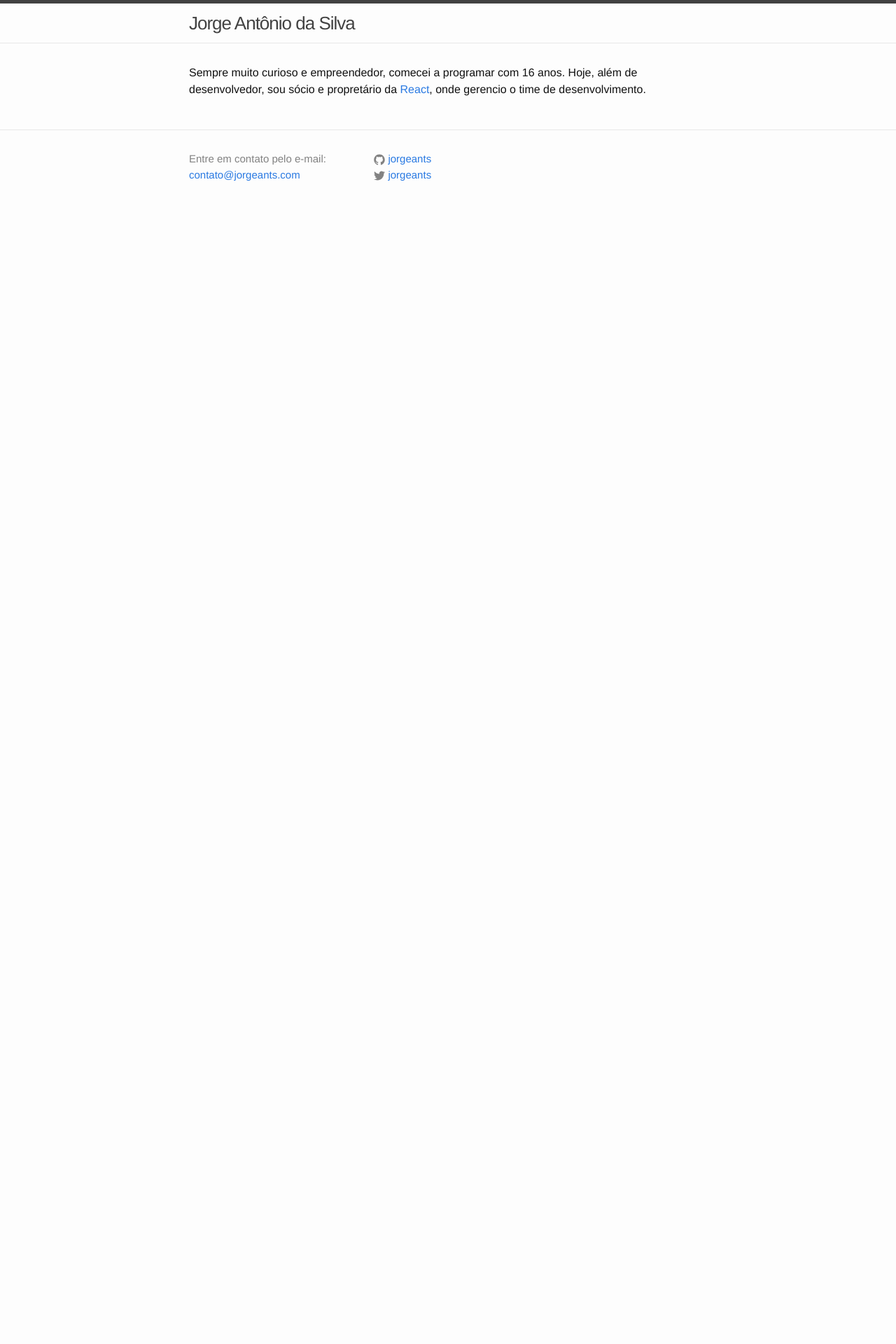
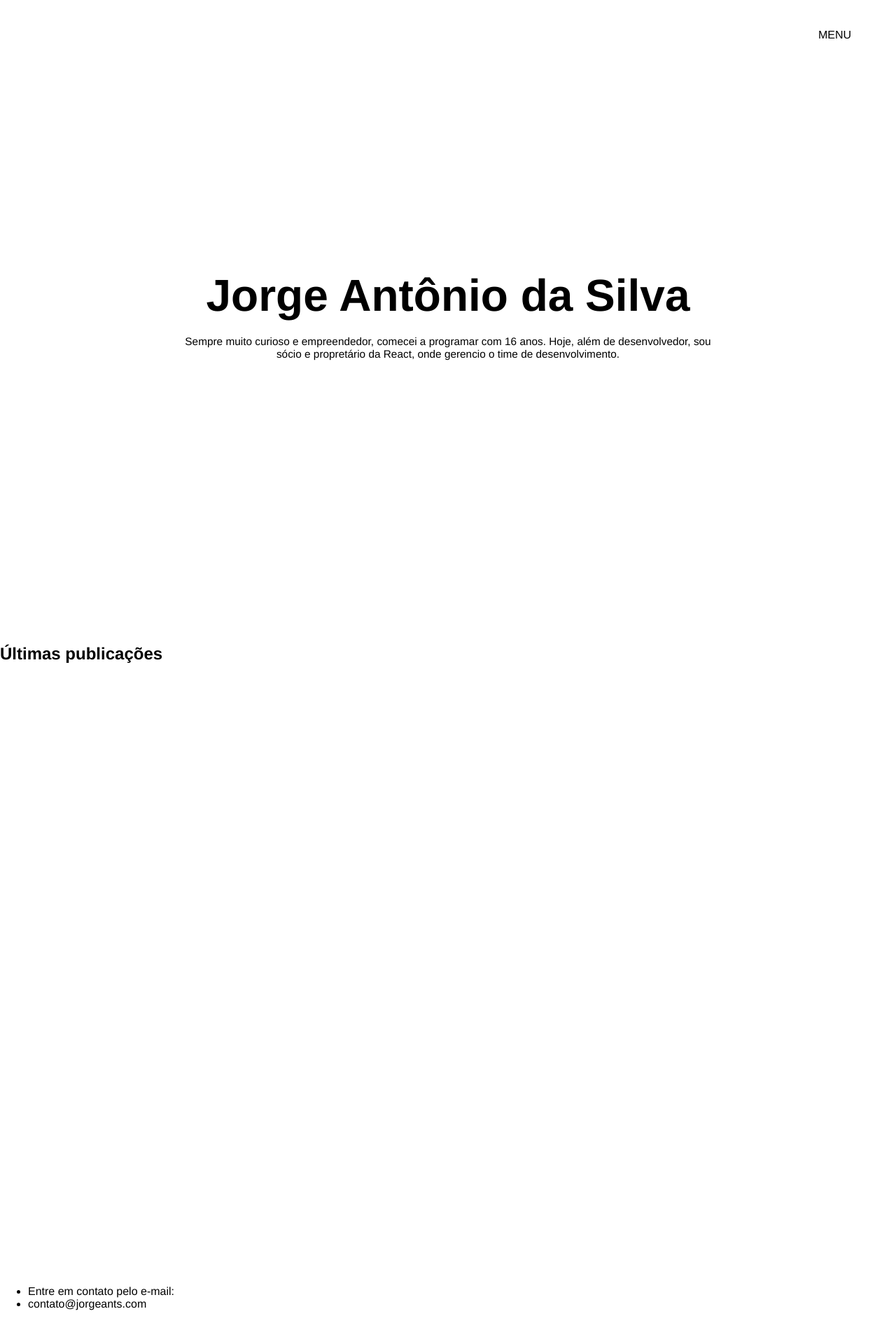
Before and after one commit to jorgeants/jorgeants.github.io, a Jekyll site: the page built from about.md, in a window 1280 px wide. Shown: the top 1920 px of the page at 70% size. Built offline with Jekyll 4.4.1, drawn with Linux system fonts in a browser that asks for light colours; before the commit the page ends 900 px from its top, so only the background shows below that.

Commit message:
Publicação

```diff
--- a/_includes/header.html
+++ b/_includes/header.html
@@ -1,27 +1,7 @@
-<header class="site-header">
+<header>
 
-  <div class="wrapper">
-
-    <a class="site-title" href="{{ site.baseurl }}/">{{ site.title }}</a>
-
-<!--     <nav class="site-nav">
-      <a href="#" class="menu-icon">
-        <svg viewBox="0 0 18 15">
-          <path fill="#424242" d="M18,1.484c0,0.82-0.665,1.484-1.484,1.484H1.484C0.665,2.969,0,2.304,0,1.484l0,0C0,0.665,0.665,0,1.484,0 h15.031C17.335,0,18,0.665,18,1.484L18,1.484z"/>
-          <path fill="#424242" d="M18,7.516C18,8.335,17.335,9,16.516,9H1.484C0.665,9,0,8.335,0,7.516l0,0c0-0.82,0.665-1.484,1.484-1.484 h15.031C17.335,6.031,18,6.696,18,7.516L18,7.516z"/>
-          <path fill="#424242" d="M18,13.516C18,14.335,17.335,15,16.516,15H1.484C0.665,15,0,14.335,0,13.516l0,0 c0-0.82,0.665-1.484,1.484-1.484h15.031C17.335,12.031,18,12.696,18,13.516L18,13.516z"/>
-        </svg>
-      </a>
-
-      <div class="trigger">
-        {% for my_page in site.pages %}
-          {% if my_page.title %}
-          <a class="page-link" href="{{ my_page.url | prepend: site.baseurl }}">{{ my_page.title }}</a>
-          {% endif %}
-        {% endfor %}
-      </div>
-    </nav>
-
-  </div> -->
+    <div class="menu">
+        <a href="#">MENU</a>
+    </div>
 
 </header>
--- a/_layouts/default.html
+++ b/_layouts/default.html
@@ -7,17 +7,36 @@
 
     {% include header.html %}
 
-    <div class="page-content">
-      <div class="wrapper">
-        <p>{{ site.description }}</p>
+    <section class="initial">
+      <div class="inner-initial">
+        <h1 class="name">{{ site.title }}</h1>
+        <p class="description">{{ site.description }}</p>
       </div>
-    </div>
+    </section>
+
+    <section class="posts">
+
+      <h2>Últimas publicações</h2>
+
+      <article>
+
+      </article>
+
+      <article>
+
+      </article>
+
+      <article>
+
+      </article>
+
+    </section>
 
     {% include footer.html %}
 
   </body>
 
-  <script>
+  <!-- <script>
     (function(i,s,o,g,r,a,m){i['GoogleAnalyticsObject']=r;i[r]=i[r]||function(){
     (i[r].q=i[r].q||[]).push(arguments)},i[r].l=1*new Date();a=s.createElement(o),
     m=s.getElementsByTagName(o)[0];a.async=1;a.src=g;m.parentNode.insertBefore(a,m)
@@ -26,6 +45,6 @@
     ga('create', 'UA-38178268-1', 'auto');
     ga('send', 'pageview');
 
-  </script>
+  </script> -->
 
 </html>
--- /dev/null
+++ b/_sass/_normalize.scss
@@ -0,0 +1,424 @@
+/*! normalize.css v3.0.3 | MIT License | github.com/necolas/normalize.css */
+
+/**
+ * 1. Set default font family to sans-serif.
+ * 2. Prevent iOS and IE text size adjust after device orientation change,
+ *    without disabling user zoom.
+ */
+
+html {
+  font-family: sans-serif; /* 1 */
+  -ms-text-size-adjust: 100%; /* 2 */
+  -webkit-text-size-adjust: 100%; /* 2 */
+}
+
+/**
+ * Remove default margin.
+ */
+
+body {
+  margin: 0;
+}
+
+/* HTML5 display definitions
+   ========================================================================== */
+
+/**
+ * Correct `block` display not defined for any HTML5 element in IE 8/9.
+ * Correct `block` display not defined for `details` or `summary` in IE 10/11
+ * and Firefox.
+ * Correct `block` display not defined for `main` in IE 11.
+ */
+
+article,
+aside,
+details,
+figcaption,
+figure,
+footer,
+header,
+hgroup,
+main,
+menu,
+nav,
+section,
+summary {
+  display: block;
+}
+
+/**
+ * 1. Correct `inline-block` display not defined in IE 8/9.
+ * 2. Normalize vertical alignment of `progress` in Chrome, Firefox, and Opera.
+ */
+
+audio,
+canvas,
+progress,
+video {
+  display: inline-block; /* 1 */
+  vertical-align: baseline; /* 2 */
+}
+
+/**
+ * Prevent modern browsers from displaying `audio` without controls.
+ * Remove excess height in iOS 5 devices.
+ */
+
+audio:not([controls]) {
+  display: none;
+  height: 0;
+}
+
+/**
+ * Address `[hidden]` styling not present in IE 8/9/10.
+ * Hide the `template` element in IE 8/9/10/11, Safari, and Firefox < 22.
+ */
+
+[hidden],
+template {
+  display: none;
+}
+
+/* Links
+   ========================================================================== */
+
+/**
+ * Remove the gray background color from active links in IE 10.
+ */
+
+a {
+  background-color: transparent;
+}
+
+/**
+ * Improve readability of focused elements when they are also in an
+ * active/hover state.
+ */
+
+a:active,
+a:hover {
+  outline: 0;
+}
+
+/* Text-level semantics
+   ========================================================================== */
+
+/**
+ * Address styling not present in IE 8/9/10/11, Safari, and Chrome.
+ */
+
+abbr[title] {
+  border-bottom: 1px dotted;
+}
+
+/**
+ * Address style set to `bolder` in Firefox 4+, Safari, and Chrome.
+ */
+
+b,
+strong {
+  font-weight: bold;
+}
+
+/**
+ * Address styling not present in Safari and Chrome.
+ */
+
+dfn {
+  font-style: italic;
+}
+
+/**
+ * Address variable `h1` font-size and margin within `section` and `article`
+ * contexts in Firefox 4+, Safari, and Chrome.
+ */
+
+h1 {
+  font-size: 2em;
+  margin: 0.67em 0;
+}
+
+/**
+ * Address styling not present in IE 8/9.
+ */
+
+mark {
+  background: #ff0;
+  color: #000;
+}
+
+/**
+ * Address inconsistent and variable font size in all browsers.
+ */
+
+small {
+  font-size: 80%;
+}
+
+/**
+ * Prevent `sub` and `sup` affecting `line-height` in all browsers.
+ */
+
+sub,
+sup {
+  font-size: 75%;
+  line-height: 0;
+  position: relative;
+  vertical-align: baseline;
+}
+
+sup {
+  top: -0.5em;
+}
+
+sub {
+  bottom: -0.25em;
+}
+
+/* Embedded content
+   ========================================================================== */
+
+/**
+ * Remove border when inside `a` element in IE 8/9/10.
+ */
+
+img {
+  border: 0;
+}
+
+/**
+ * Correct overflow not hidden in IE 9/10/11.
+ */
+
+svg:not(:root) {
+  overflow: hidden;
+}
+
+/* Grouping content
+   ========================================================================== */
+
+/**
+ * Address margin not present in IE 8/9 and Safari.
+ */
+
+figure {
+  margin: 1em 40px;
+}
+
+/**
+ * Address differences between Firefox and other browsers.
+ */
+
+hr {
+  box-sizing: content-box;
+  height: 0;
+}
+
+/**
+ * Contain overflow in all browsers.
+ */
+
+pre {
+  overflow: auto;
+}
+
+/**
+ * Address odd `em`-unit font size rendering in all browsers.
+ */
+
+code,
+kbd,
+pre,
+samp {
+  font-family: monospace, monospace;
+  font-size: 1em;
+}
+
+/* Forms
+   ========================================================================== */
+
+/**
+ * Known limitation: by default, Chrome and Safari on OS X allow very limited
+ * styling of `select`, unless a `border` property is set.
+ */
+
+/**
+ * 1. Correct color not being inherited.
+ *    Known issue: affects color of disabled elements.
+ * 2. Correct font properties not being inherited.
+ * 3. Address margins set differently in Firefox 4+, Safari, and Chrome.
+ */
+
+button,
+input,
+optgroup,
+select,
+textarea {
+  color: inherit; /* 1 */
+  font: inherit; /* 2 */
+  margin: 0; /* 3 */
+}
+
+/**
+ * Address `overflow` set to `hidden` in IE 8/9/10/11.
+ */
+
+button {
+  overflow: visible;
+}
+
+/**
+ * Address inconsistent `text-transform` inheritance for `button` and `select`.
+ * All other form control elements do not inherit `text-transform` values.
+ * Correct `button` style inheritance in Firefox, IE 8/9/10/11, and Opera.
+ * Correct `select` style inheritance in Firefox.
+ */
+
+button,
+select {
+  text-transform: none;
+}
+
+/**
+ * 1. Avoid the WebKit bug in Android 4.0.* where (2) destroys native `audio`
+ *    and `video` controls.
+ * 2. Correct inability to style clickable `input` types in iOS.
+ * 3. Improve usability and consistency of cursor style between image-type
+ *    `input` and others.
+ */
+
+button,
+html input[type="button"], /* 1 */
+input[type="reset"],
+input[type="submit"] {
+  -webkit-appearance: button; /* 2 */
+  cursor: pointer; /* 3 */
+}
+
+/**
+ * Re-set default cursor for disabled elements.
+ */
+
+button[disabled],
+html input[disabled] {
+  cursor: default;
+}
+
+/**
+ * Remove inner padding and border in Firefox 4+.
+ */
+
+button::-moz-focus-inner,
+input::-moz-focus-inner {
+  border: 0;
+  padding: 0;
+}
+
+/**
+ * Address Firefox 4+ setting `line-height` on `input` using `!important` in
+ * the UA stylesheet.
+ */
+
+input {
+  line-height: normal;
+}
+
+/**
+ * It's recommended that you don't attempt to style these elements.
+ * Firefox's implementation doesn't respect box-sizing, padding, or width.
+ *
+ * 1. Address box sizing set to `content-box` in IE 8/9/10.
+ * 2. Remove excess padding in IE 8/9/10.
+ */
+
+input[type="checkbox"],
+input[type="radio"] {
+  box-sizing: border-box; /* 1 */
+  padding: 0; /* 2 */
+}
+
+/**
+ * Fix the cursor style for Chrome's increment/decrement buttons. For certain
+ * `font-size` values of the `input`, it causes the cursor style of the
+ * decrement button to change from `default` to `text`.
+ */
+
+input[type="number"]::-webkit-inner-spin-button,
+input[type="number"]::-webkit-outer-spin-button {
+  height: auto;
+}
+
+/**
+ * 1. Address `appearance` set to `searchfield` in Safari and Chrome.
+ * 2. Address `box-sizing` set to `border-box` in Safari and Chrome.
+ */
+
+input[type="search"] {
+  -webkit-appearance: textfield; /* 1 */
+  box-sizing: content-box; /* 2 */
+}
+
+/**
+ * Remove inner padding and search cancel button in Safari and Chrome on OS X.
+ * Safari (but not Chrome) clips the cancel button when the search input has
+ * padding (and `textfield` appearance).
+ */
+
+input[type="search"]::-webkit-search-cancel-button,
+input[type="search"]::-webkit-search-decoration {
+  -webkit-appearance: none;
+}
+
+/**
+ * Define consistent border, margin, and padding.
+ */
+
+fieldset {
+  border: 1px solid #c0c0c0;
+  margin: 0 2px;
+  padding: 0.35em 0.625em 0.75em;
+}
+
+/**
+ * 1. Correct `color` not being inherited in IE 8/9/10/11.
+ * 2. Remove padding so people aren't caught out if they zero out fieldsets.
+ */
+
+legend {
+  border: 0; /* 1 */
+  padding: 0; /* 2 */
+}
+
+/**
+ * Remove default vertical scrollbar in IE 8/9/10/11.
+ */
+
+textarea {
+  overflow: auto;
+}
+
+/**
+ * Don't inherit the `font-weight` (applied by a rule above).
+ * NOTE: the default cannot safely be changed in Chrome and Safari on OS X.
+ */
+
+optgroup {
+  font-weight: bold;
+}
+
+/* Tables
+   ========================================================================== */
+
+/**
+ * Remove most spacing between table cells.
+ */
+
+table {
+  border-collapse: collapse;
+  border-spacing: 0;
+}
+
+td,
+th {
+  padding: 0;
+}
--- /dev/null
+++ b/_sass/_style.scss
@@ -0,0 +1,54 @@
+html, body{
+	font: 100% Helvetica, Arial, sans-serif;
+	height: 100%;
+	min-height: 100%;
+}
+
+a{
+	text-decoration: none;
+	color: #000;
+}
+
+header{
+	height: 100px;
+	position: absolute;
+	display: table;
+	right: 5%;
+	z-index: 2;
+	.menu{
+		display: table-cell;
+		vertical-align: middle;
+		font-weight: 300;
+	}
+}
+
+section{
+	width: 100%;
+	height: auto;
+	min-height: 100%;
+	&.initial{
+		position: relative;
+		display: table;
+		.inner-initial{
+			display: table-cell;
+			vertical-align: middle;
+			text-align: center;
+			h1, p{
+				margin: 0;
+				padding: 0;
+			}
+			h1{
+				font-size: 4em;
+				color: #000;
+				font-weight: bold;
+				margin-bottom: 20px;
+			}
+			p{
+				font-size: 1.2vw;
+				width: 60%;
+				margin: 0 auto;
+				font-weight: 300;
+			}
+		}
+	}
+}
--- a/css/main.scss
+++ b/css/main.scss
@@ -6,7 +6,7 @@
 
 
 // Our variables
-$base-font-family: "Helvetica Neue", Helvetica, Arial, sans-serif;
+$base-font-family: Helvetica, Arial, sans-serif;
 $base-font-size:   16px;
 $base-font-weight: 400;
 $small-font-size:  $base-font-size * 0.875;
@@ -47,7 +47,6 @@ $on-laptop:        800px;
 
 // Import partials from `sass_dir` (defaults to `_sass`)
 @import
-        "base",
-        "layout",
-        "syntax-highlighting"
+        "normalize",
+        "style"
 ;
```
Also changed, not shown: about.md (+1 -1 lines), _layouts/posts.html (renamed from _layouts/page.html).
